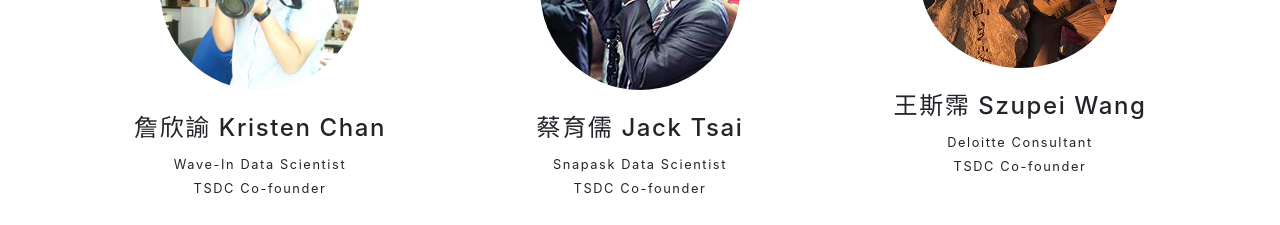
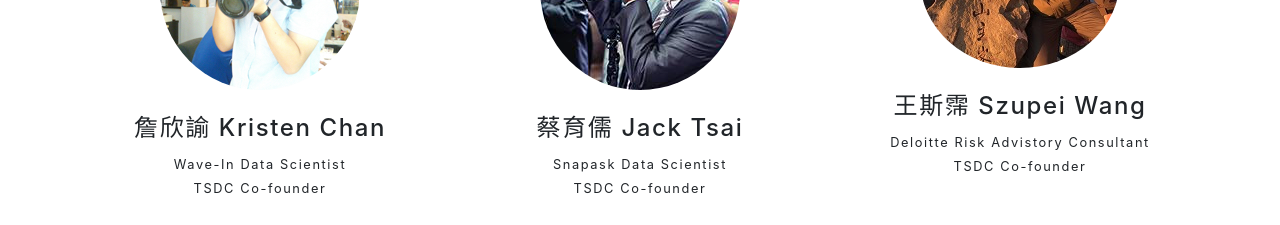
Before and after one commit to tkustatdc/deepdata_program_1st, a website with bundled scripts: page index.html in a window 1280 px wide. Shown: the part 3440-3665 px from the top of the page. Built offline with nearby package versions, Linux system fonts and the light colour scheme.

Commit message:
re-name Szupei title

```diff
--- a/index.html
+++ b/index.html
@@ -219,7 +219,7 @@
               <img class="rounded-circle img-fluid d-block mx-auto" src="img/portfolio/szupei.png" alt="">
               <br>
               <h4>王斯霈 Szupei Wang</h4>
-              <p><small>Deloitte Consultant</small><br><small>TSDC Co-founder</small></p>
+              <p><small>Deloitte Risk Advistory Consultant</small><br><small>TSDC Co-founder</small></p>
             </div>
           </div>
           <br>
```
